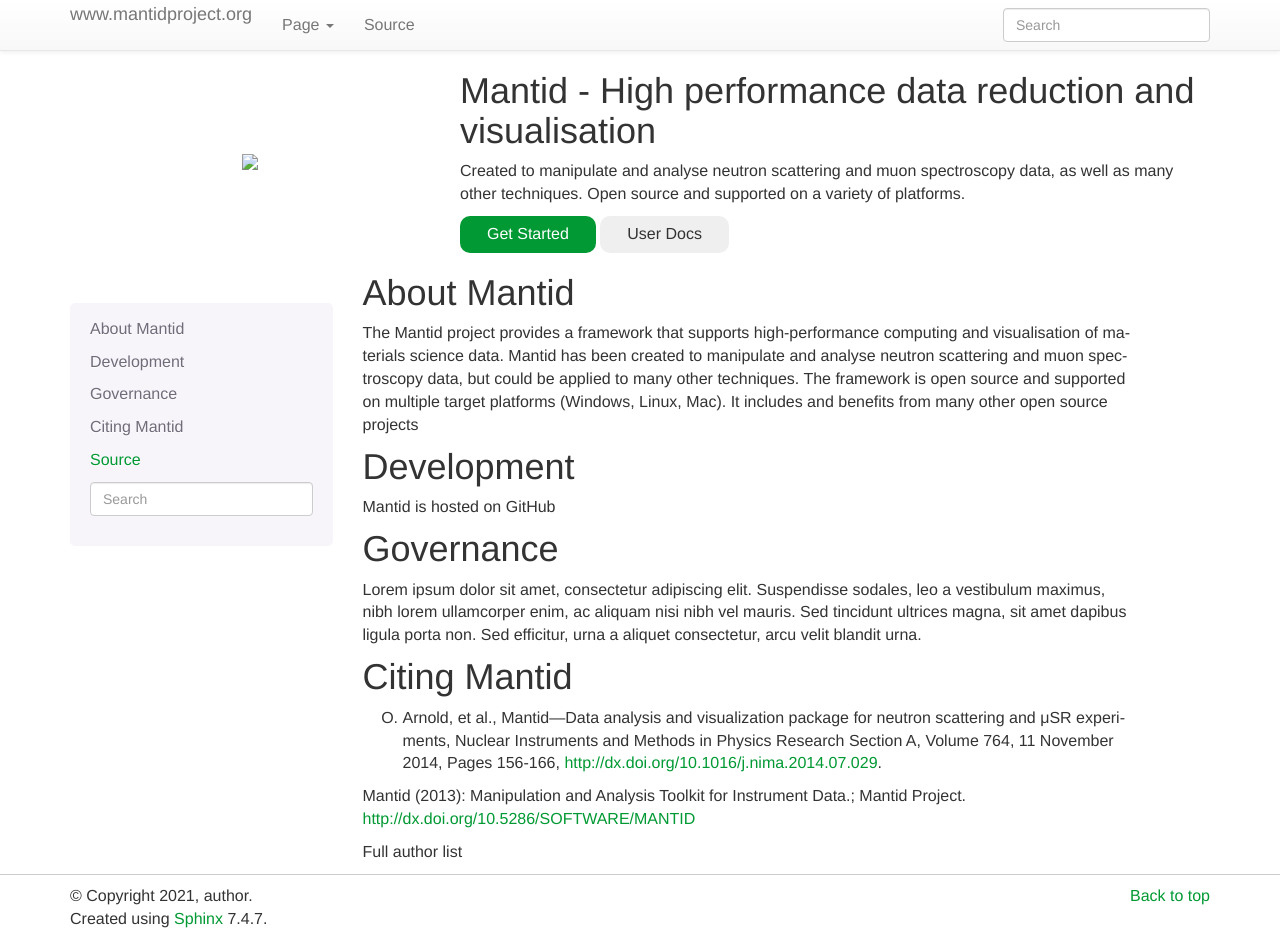
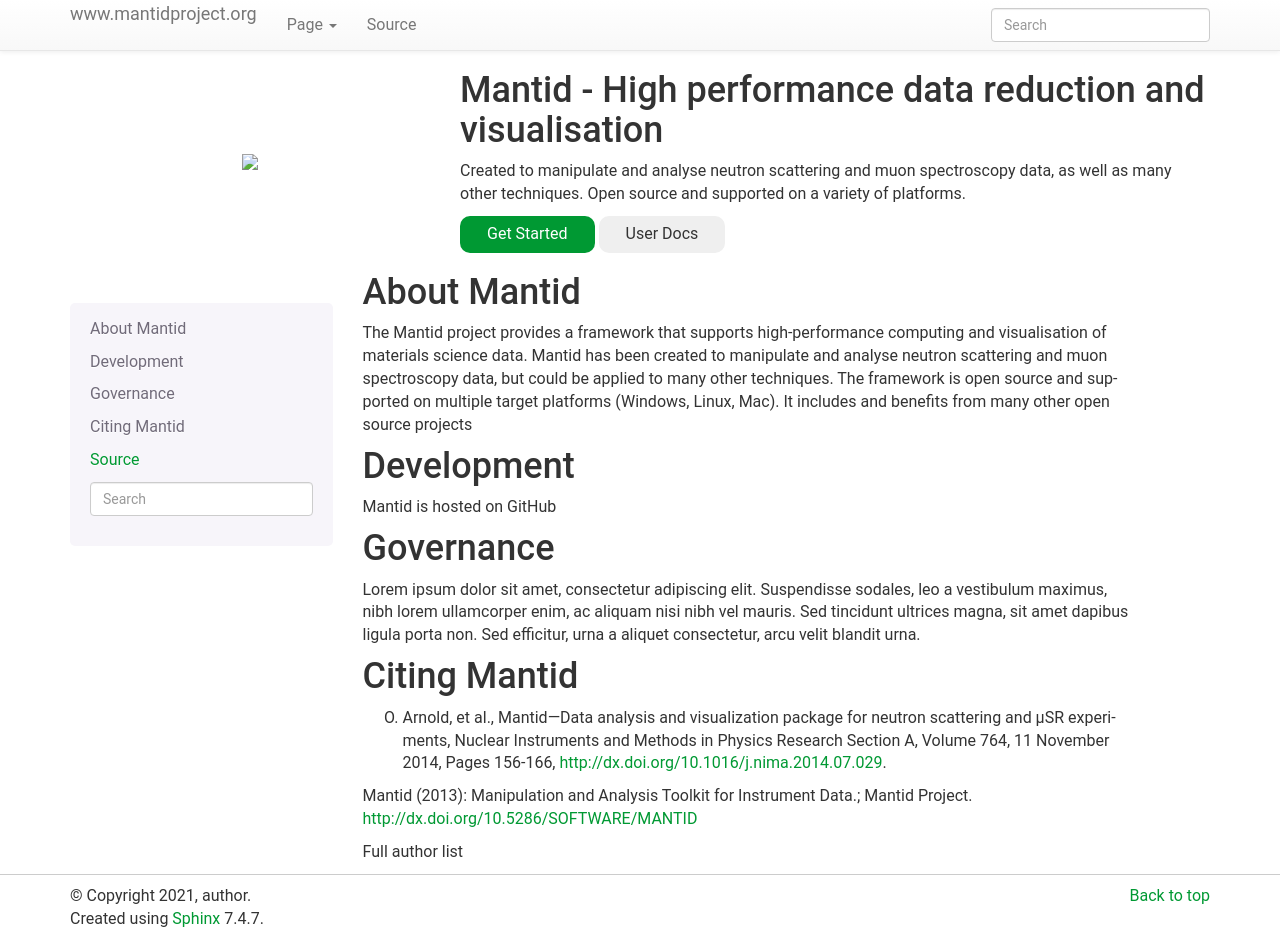
Before and after one commit to mantidproject/www.mantidproject.org, a Sphinx documentation site: the page built from source/index.rst, in a window 1280 px wide and 940 px high. Built offline with Sphinx 7.4.7, drawn with Linux system fonts in a browser that asks for light colours.

Commit message:
Add Roboto font from Google fonts

```diff
--- a/source/_static/css/custom.css
+++ b/source/_static/css/custom.css
@@ -1,6 +1,10 @@
 /*-------------------- $GENERAL --------------------*/
 
 #table-of-contents { border: none; }
+
+* {
+  font-family: 'Roboto', sans-serif;
+}
 
 .flex {
   display: flex;
```
